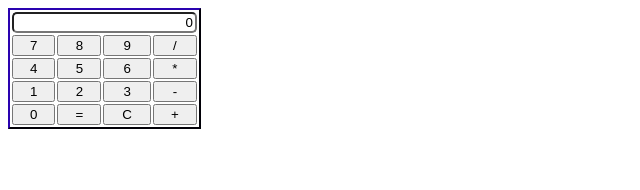
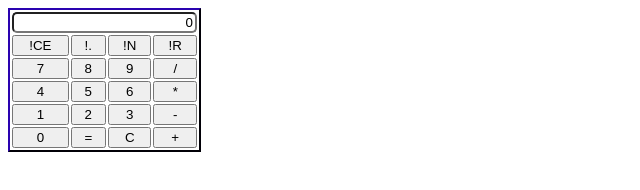
Before and after one commit to 1anacecilia/Calculator, a plain HTML site: page index.html in a window 1280 px wide. Shown: the whole page, without its empty margins (0-640 px from the left). Drawn offline with Linux system fonts and the light colour scheme.

Commit message:
index.html
Front end con botones a implementar

```diff
--- a/index.html
+++ b/index.html
@@ -91,8 +91,13 @@
             <input type="hidden" value="0" id="memoria"/>
         </td></tr>
         <tr>
-            <td><input type="button" value="7"
-                onclick="btnDigito( this.value )"/></td>
+            <td><input type="button" value="!CE" onclick="operaciones( this.value )"/></td>
+            <td><input type="button" value="!." onclick="operaciones( this.value )"/></td>
+            <td><input type="button" value="!N" onclick="operaciones( this.value )"/></td>
+            <td><input type="button" value="!R" onclick="operaciones( this.value )"/></td>
+        </tr>
+        <tr>
+            <td><input type="button" value="7" onclick="btnDigito( this.value )"/></td>
             <td><input type="button" value="8" onclick="btnDigito( this.value )"/></td>
             <td><input type="button" value="9" onclick="btnDigito( this.value )"/></td>
             <td><input type="button" value="/" onclick="operaciones( this.value )"/></td></tr>
```
